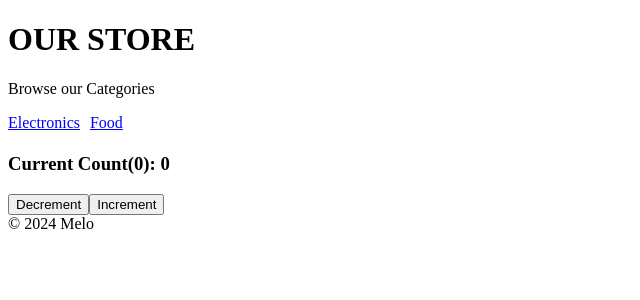
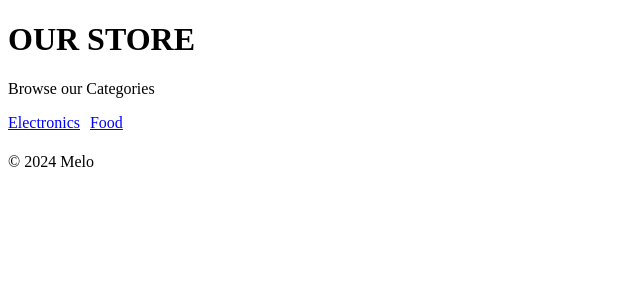
Before and after one commit to MelodicXP/store-front, a React (Vite) app: page / in a window 1280 px wide. Shown: the top 300 px of the page, without its empty margins (0-640 px from the left). Built offline with nearby package versions, Linux system fonts and the light colour scheme.

Commit message:
Refactor

```diff
--- a/src/App.jsx
+++ b/src/App.jsx
@@ -1,37 +1,14 @@
-import { useSelector, useDispatch } from "react-redux";
-import { decrement, increment } from './store/counter.js';
 import Header from './Components/Header/index.jsx'
 import Footer from './Components/Footer/index.jsx';
 import Categories from "./Components/Categories/index.jsx";
 import Products from "./Components/Products/index.jsx";
 
 function App() {
-
-  // Pulls state via useSelector from counter.js in the intiial state
-  const count = useSelector((state) => state.counter.count);
-  const numberOfClicks = useSelector((state) => state.counter.numberOfClicks);
-
-  // Use to dispatch actions
-  const dispatch = useDispatch();
-
-  // On click dispatch action
-  const handleDecrement = () => {
-    dispatch(decrement(1));
-  }
-
-  // On click dispatch action
-  const handleIncrement = () => {
-    dispatch(increment(1));
-  }
-
   return (
     <>
       <Header/>
       <Categories/>
       <Products />
-      <h3>Current Count({numberOfClicks}): {count}</h3>
-      <button onClick={handleDecrement}>Decrement</button>
-      <button onClick={handleIncrement}>Increment</button>
       <Footer/>
     </>
   )
```
